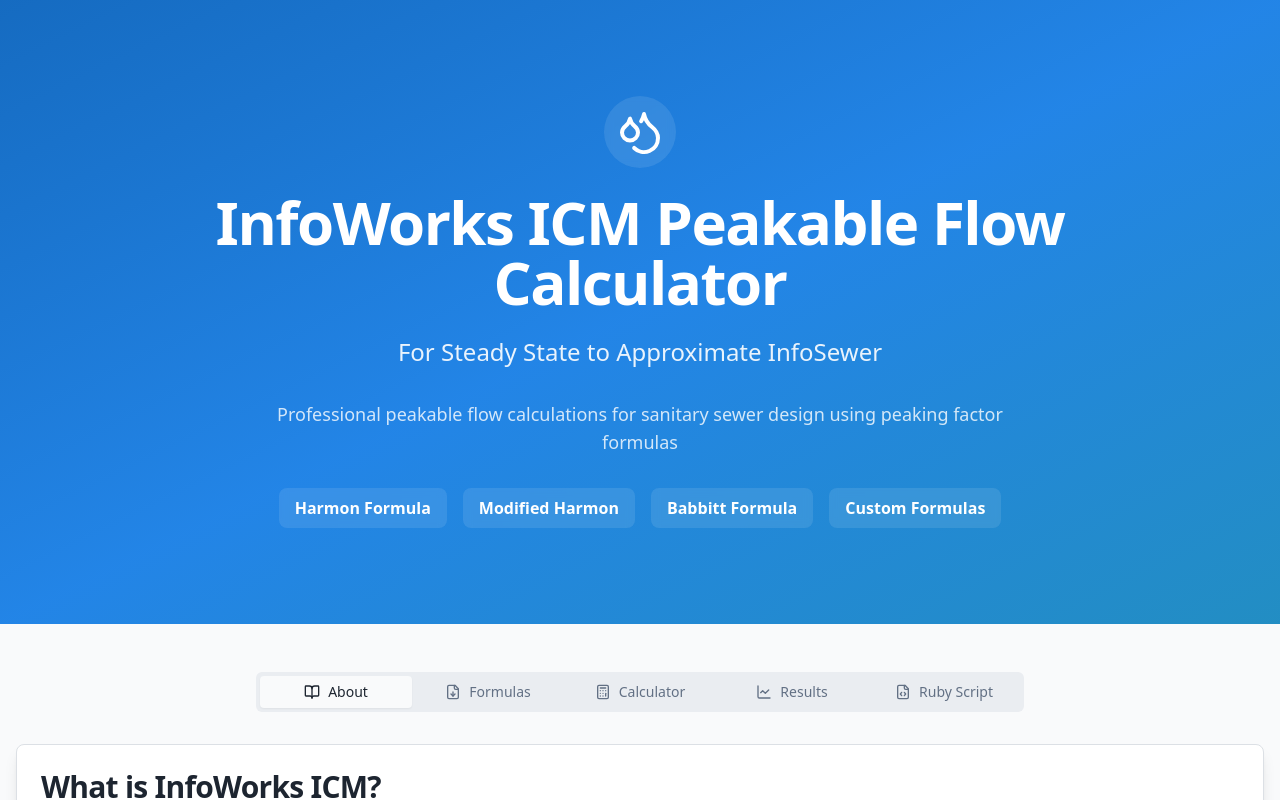
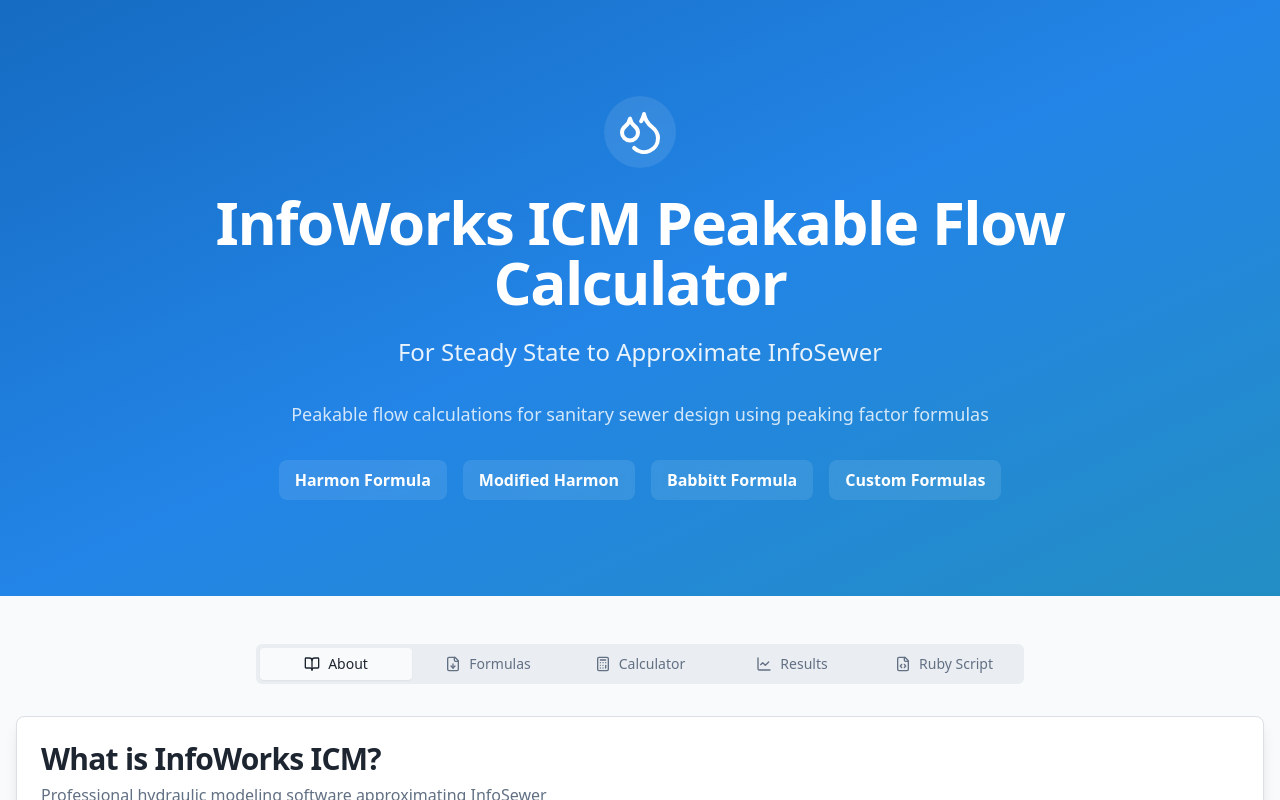
Before and after one commit to SWMMEnablement/flow-factor-wizard, a React (Vite) app: page / in a window 1280 px wide. Shown: the top 800 px of the page. Built offline with nearby package versions, Linux system fonts and the light colour scheme; the HTML template or start-up script is replaced by a standard one.

Commit message:
Remove "professional" from description

```diff
--- a/src/components/HeroSection.tsx
+++ b/src/components/HeroSection.tsx
@@ -20,7 +20,7 @@ const HeroSection = () => {
           </p>
 
           <p className="text-lg mb-8 text-primary-foreground/80 max-w-3xl mx-auto">
-            Professional peakable flow calculations for sanitary sewer design using peaking factor formulas
+            Peakable flow calculations for sanitary sewer design using peaking factor formulas
           </p>
 
           <div className="flex flex-wrap gap-4 justify-center text-sm md:text-base">
```
